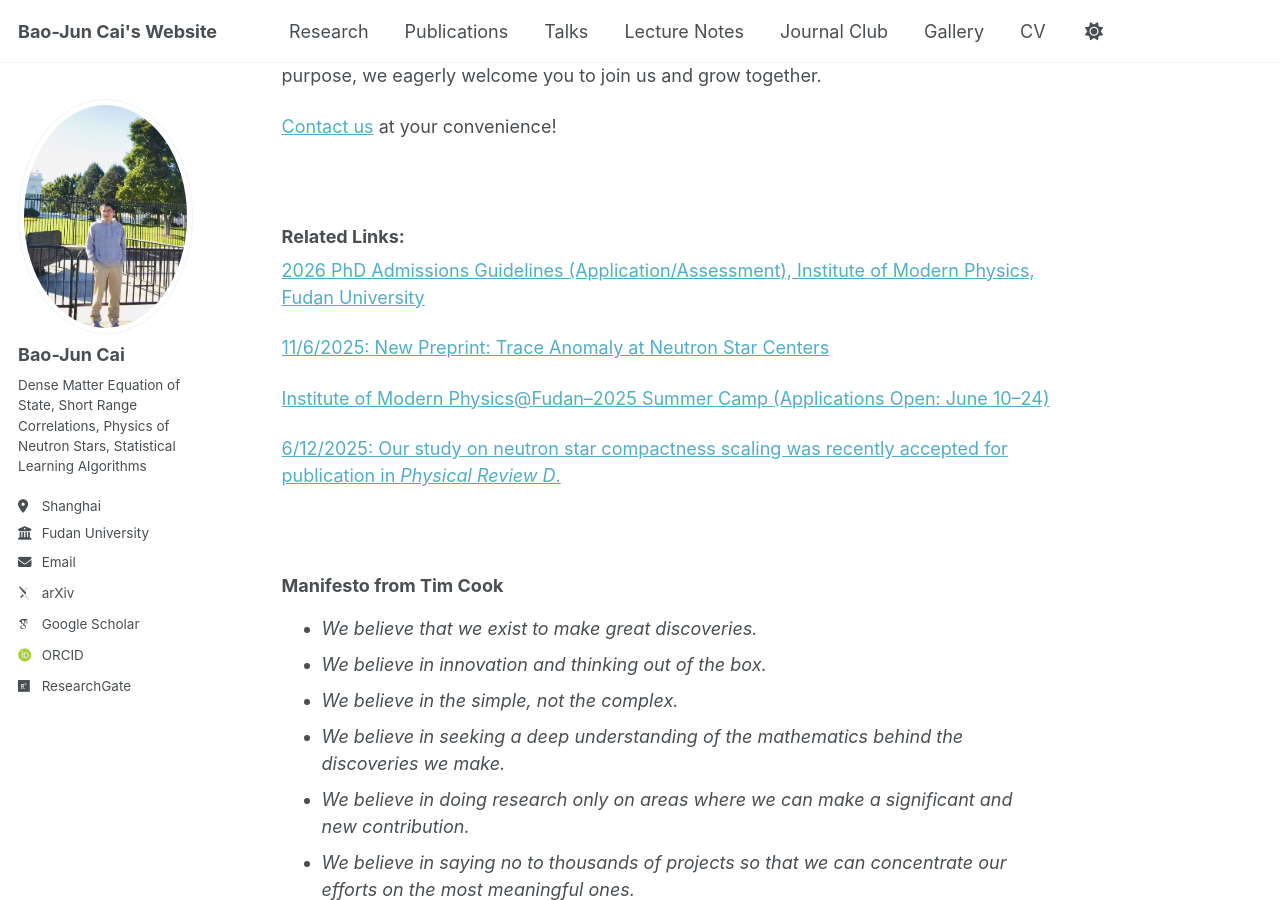
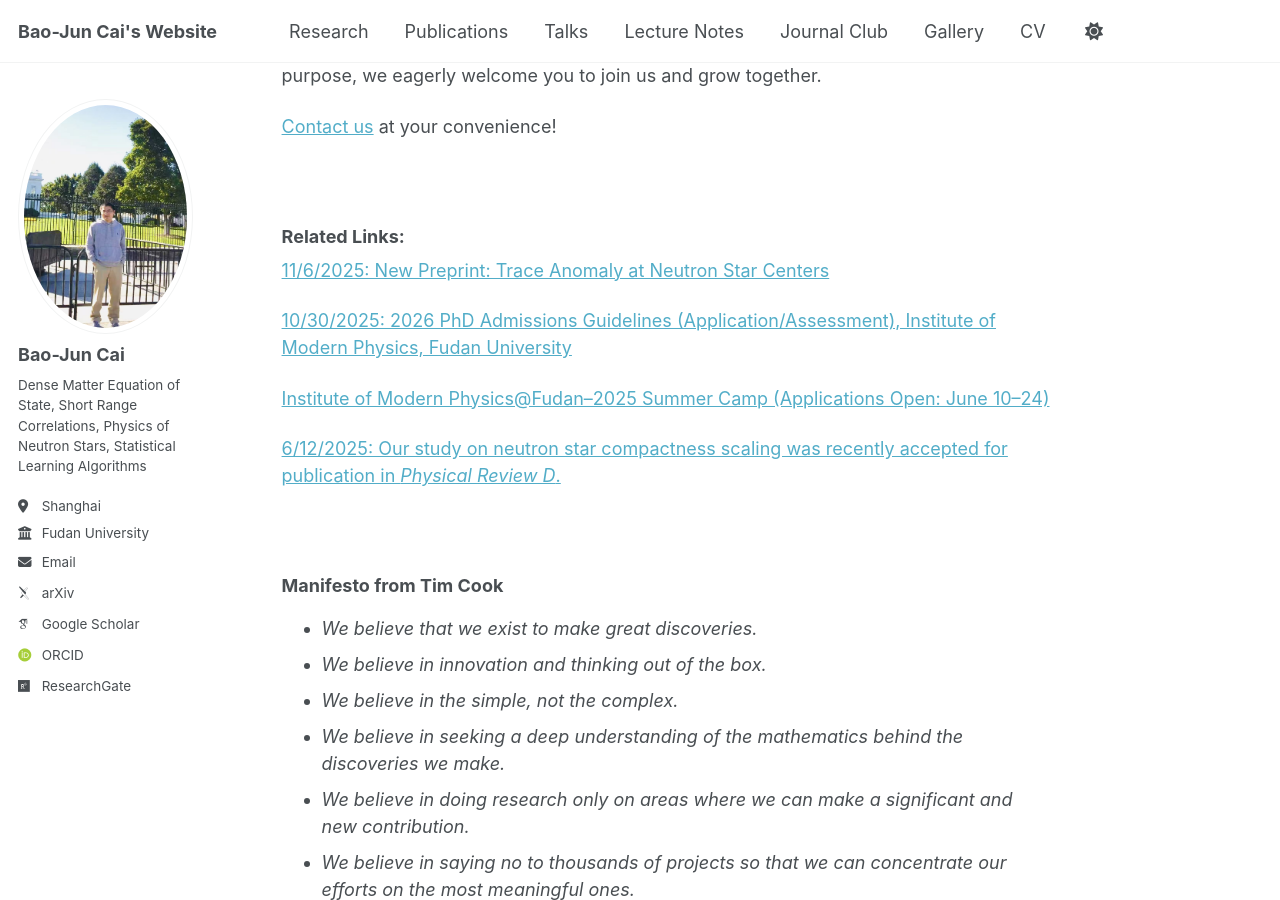
Before and after one commit to bjcai-phys/bjcai-phys.github.io, a Jekyll site: the page built from _pages/about.md, in a window 1280 px wide and 900 px high, scrolled down 1501 px. Built offline with Jekyll 4.4.1, drawn with Linux system fonts in a browser that asks for light colours; some web fonts are replaced.

Commit message:
Update about.md

```diff
--- a/_pages/about.md
+++ b/_pages/about.md
@@ -26,9 +26,9 @@
 <br>
 
 ### Related Links:
-[2026 PhD Admissions Guidelines (Application/Assessment), Institute of Modern Physics, Fudan University](https://imp.fudan.edu.cn/81/9b/c48956a754075/page.htm)
+[11/6/2025: New Preprint: Trace Anomaly at Neutron Star Centers](https://arxiv.org/abs/2511.03714)
 
-[11/6/2025: New Preprint: Trace Anomaly at Neutron Star Centers](https://arxiv.org/abs/2511.03714)
+[10/30/2025: 2026 PhD Admissions Guidelines (Application/Assessment), Institute of Modern Physics, Fudan University](https://imp.fudan.edu.cn/81/9b/c48956a754075/page.htm)
 
 [Institute of Modern Physics@Fudan–2025 Summer Camp (Applications Open: June 10–24)](https://mp.weixin.qq.com/s/CjNtUoCTWvhyMr-NTT-sAA)
 
```
